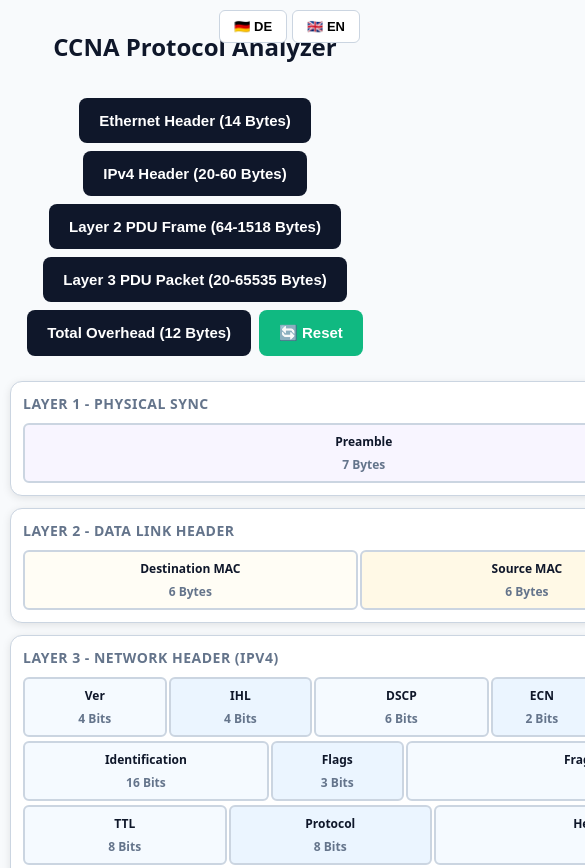
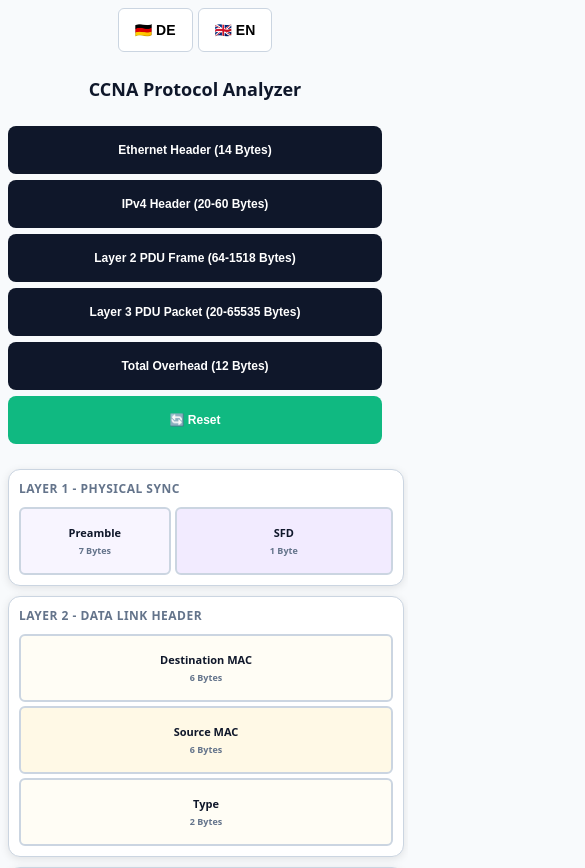
Before and after one commit to frozen1900/CCNA-Protocol-Analyzer---Learning-Tool, a plain HTML site: page index.html in a window 390 px wide. Shown: the top 868 px of the page, 585 px wide, since content can reach past the window. Drawn offline with Linux system fonts and the light colour scheme.

Commit message:
Update style.css
Add Mobile View

```diff
--- a/style.css
+++ b/style.css
@@ -285,7 +285,7 @@
     font-weight: 700;
 }
 
-/* Responsive Design */
+/* Tablet Layout */
 @media (max-width: 1400px) {
     .main-layout {
         flex-direction: column;
@@ -293,20 +293,216 @@
 
     .info-panel {
         max-height: none;
+        width: 100%;
     }
 }
 
+/* Mobile Layout - Large (Landscape) */
 @media (max-width: 768px) {
     body {
         padding: 10px;
     }
 
+    .nav-container {
+        gap: 10px;
+    }
+
+    .lang-switch {
+        position: relative;
+        right: auto;
+        top: auto;
+        order: -1;
+        width: 100%;
+        justify-content: center;
+    }
+
+    h1 {
+        font-size: 20px;
+        text-align: center;
+    }
+
+    .concept-nav {
+        gap: 6px;
+    }
+
+    .btn {
+        padding: 12px 16px;
+        font-size: 13px;
+        min-height: 48px;
+    }
+
+    .diagram {
+        gap: 10px;
+    }
+
+    .row-group {
+        padding: 10px;
+        gap: 6px;
+    }
+
+    .group-label {
+        font-size: 12px;
+        margin-bottom: 4px;
+    }
+
+    .row {
+        flex-wrap: wrap;
+        gap: 4px;
+    }
+
     .field {
-        padding: var(--spacing-sm);
+        padding: 12px 8px;
         font-size: 11px;
+        min-width: 60px !important;
+        min-height: 48px;
+        flex: 1 1 auto;
     }
 
     .field b {
         font-size: 12px;
+        margin-bottom: 4px;
+    }
+
+    .field span {
+        font-size: 10px;
+    }
+
+    /* Ensure full width for IP addresses on mobile */
+    .field.w-4 {
+        flex: 1 1 100% !important;
+        width: 100%;
+    }
+
+    /* Make MAC addresses wrap better */
+    .field.w-mac {
+        flex: 1 1 calc(50% - 4px);
+        min-width: 140px;
+    }
+
+    /* Payload should be full width */
+    .field.w-pld {
+        flex: 1 1 100%;
+        min-width: 200px;
+    }
+
+    .info-panel {
+        padding: 16px;
+    }
+
+    .info-panel h2 {
+        font-size: 20px;
+        margin-bottom: 12px;
+    }
+
+    .info-panel p {
+        font-size: 14px;
+        line-height: 1.6;
+    }
+
+    .why-box,
+    .calc-box {
+        padding: 12px;
+        margin: 12px 0;
+        font-size: 14px;
     }
 }
+
+/* Mobile Layout - Small (Portrait) */
+@media (max-width: 480px) {
+    body {
+        padding: 8px;
+    }
+
+    h1 {
+        font-size: 18px;
+    }
+
+    .btn {
+        padding: 10px 12px;
+        font-size: 12px;
+        width: 100%;
+        min-height: 48px;
+    }
+
+    .concept-nav {
+        flex-direction: column;
+        width: 100%;
+    }
+
+    .lang-switch button {
+        padding: 10px 16px;
+        font-size: 14px;
+        min-height: 44px;
+    }
+
+    .field {
+        padding: 10px 6px;
+        font-size: 10px;
+        min-height: 44px;
+    }
+
+    .field b {
+        font-size: 11px;
+    }
+
+    .field span {
+        font-size: 9px;
+    }
+
+    /* Force single column for small fields */
+    .field.bits-4,
+    .field.bits-6,
+    .field.bits-2,
+    .field.bits-3 {
+        flex: 1 1 calc(50% - 4px);
+        min-width: 70px;
+    }
+
+    .field.w-1,
+    .field.w-2 {
+        flex: 1 1 calc(50% - 4px);
+        min-width: 80px;
+    }
+
+    .field.w-typ {
+        flex: 1 1 100%;
+        min-width: 100px;
+    }
+
+    .info-panel {
+        padding: 12px;
+    }
+
+    .info-panel h2 {
+        font-size: 18px;
+    }
+
+    .info-panel p {
+        font-size: 13px;
+    }
+
+    .why-box,
+    .calc-box {
+        padding: 10px;
+        font-size: 13px;
+        line-height: 1.5;
+    }
+
+    .why-box strong,
+    .calc-box strong {
+        font-size: 14px;
+    }
+}
+
+/* Touch improvements for all mobile devices */
+@media (hover: none) and (pointer: coarse) {
+    .field:active {
+        transform: translateY(-2px);
+        background: linear-gradient(135deg, #fef3c7 0%, #fde68a 100%);
+    }
+
+    .btn:active {
+        transform: translateY(0);
+        opacity: 0.9;
+    }
+}
```
